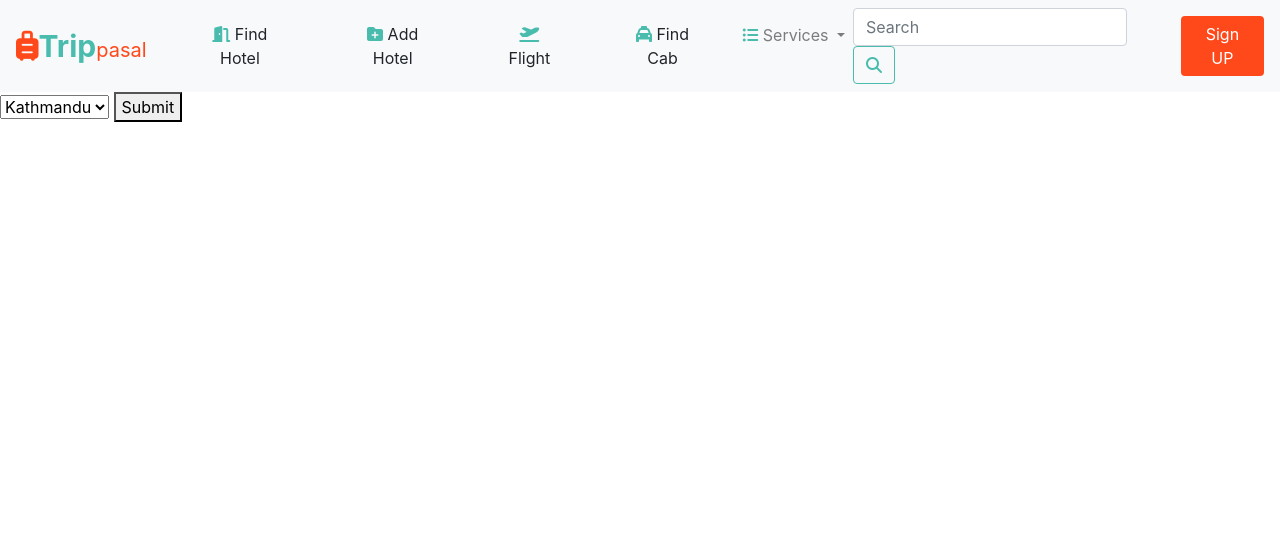
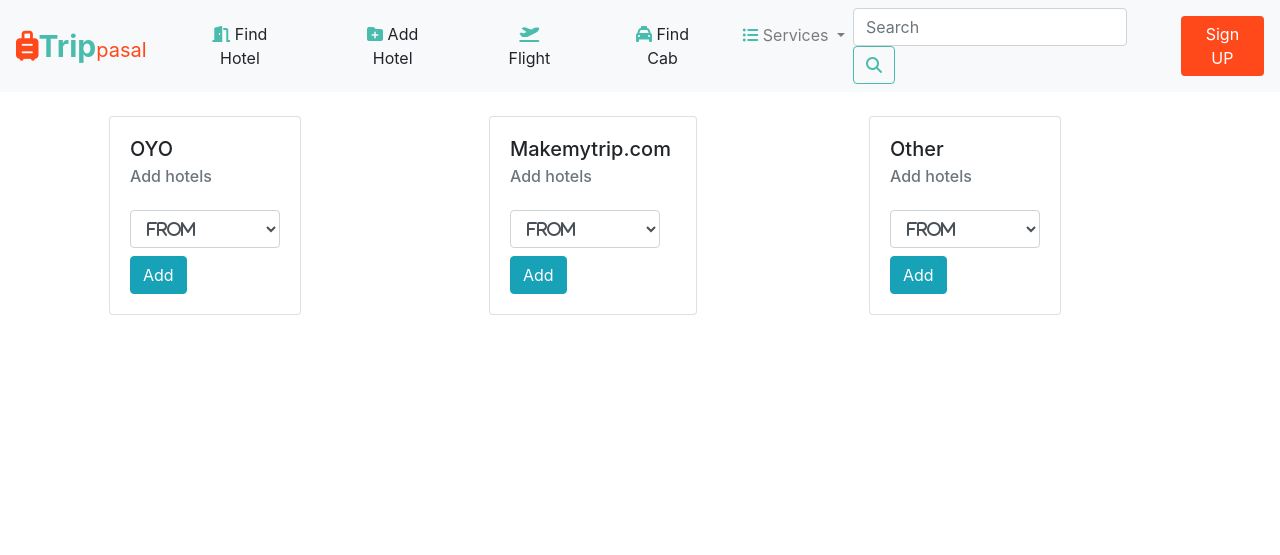
Before and after one commit to Aakash7khadka/TripPasal, a Django app: page /addhotels/ in a window 1280 px wide. Shown: the top 555 px of the page. Run offline with Django 3.2, Linux system fonts and the light colour scheme; some libraries are stand-ins or nearby versions.

Commit message:
early morning add hotel

```diff
--- a/template/addhotel.html
+++ b/template/addhotel.html
@@ -1,12 +1,115 @@
 {% extends 'base.html' %}
 
 {% block content %}
- <form action="add">
-    <select name="destination" id="">
-        <option value="kathmandu">Kathmandu</option>
-        <option value="pokhara">Pokhara</option>
-    </select>
-    <button type="submit">Submit</button>
- </form>
+
+<div class="container">
+    <div class="row">
+        <div class="col-sm">
+            <form action="add">
+                <div class="card ml-4 mt-4" style="width: 12rem;">
+                    <div class="card-body">
+                        <h5 class="card-title">OYO</h5>
+                        <h6 class="card-subtitle mb-2 text-muted">Add hotels</h6>
+
+                        <select name="destination" class="form-control mr-sm-2 mt-4 mb-2 "
+                            style="width: 150px;font-family:FontAwesome" type="text" placeholder="&#xf21d From"
+                            aria-label="Search" name="first_dest" id="">
+                            <option value="">From</option>
+                            <option value="kathmandu">kathmandu</option>
+                            <option value="pokhara">pokhara</option>
+                            <option value="lukla">lukla</option>
+                            <option value="pokhara">pokhara</option>
+                            <option value="jomsom">jomsom</option>
+                            <option value="bhadrapur">bhadrapur</option>
+                            <option value="biratnagar">biratnagar</option>
+                            <option value="bhojpur">bhojpur</option>
+                            <option value="dhangadi">dhangadi</option>
+                            <option value="tumlingtar">tumlingtar</option>
+                        </select>
+
+                        <button class="btn  btn-info my4- my-sm-0 " style="" type="submit">
+                            Add
+                        </button>
+
+                    </div>
+                </div>
+
+            </form>
+
+        </div>
+        <div class="col-sm">
+            <form action="add">
+                <div class="card ml-4 mt-4" style="width: 13rem;">
+                    <div class="card-body">
+                        <h5 class="card-title">Makemytrip.com</h5>
+                        <h6 class="card-subtitle mb-2 text-muted">Add hotels</h6>
+
+                        <select name="destination" class="form-control mr-sm-2 mt-4 mb-2 "
+                            style="width: 150px;font-family:FontAwesome" type="text" placeholder="&#xf21d From"
+                            aria-label="Search" name="first_dest" id="">
+                            <option value="">From</option>
+                            <option value="kathmandu">kathmandu</option>
+                            <option value="pokhara">pokhara</option>
+                            <option value="lukla">lukla</option>
+                            <option value="pokhara">pokhara</option>
+                            <option value="jomsom">jomsom</option>
+                            <option value="bhadrapur">bhadrapur</option>
+                            <option value="biratnagar">biratnagar</option>
+                            <option value="bhojpur">bhojpur</option>
+                            <option value="dhangadi">dhangadi</option>
+                            <option value="tumlingtar">tumlingtar</option>
+                        </select>
+
+                        <button class="btn  btn-info my4- my-sm-0 " style="" type="submit">
+                            Add
+                        </button>
+
+                    </div>
+                </div>
+
+            </form>
+
+        </div>
+        <div class="col-sm">
+            <form action="add">
+                <div class="card ml-4 mt-4" style="width: 12rem;">
+                    <div class="card-body">
+                        <h5 class="card-title">Other</h5>
+                        <h6 class="card-subtitle mb-2 text-muted">Add hotels</h6>
+
+                        <select name="destination" class="form-control mr-sm-2 mt-4 mb-2 "
+                            style="width: 150px;font-family:FontAwesome" type="text" placeholder="&#xf21d From"
+                            aria-label="Search" name="first_dest" id="">
+                            <option value="">From</option>
+                            <option value="kathmandu">kathmandu</option>
+                            <option value="pokhara">pokhara</option>
+                            <option value="lukla">lukla</option>
+                            <option value="pokhara">pokhara</option>
+                            <option value="jomsom">jomsom</option>
+                            <option value="bhadrapur">bhadrapur</option>
+                            <option value="biratnagar">biratnagar</option>
+                            <option value="bhojpur">bhojpur</option>
+                            <option value="dhangadi">dhangadi</option>
+                            <option value="tumlingtar">tumlingtar</option>
+                        </select>
+
+                        <button class="btn  btn-info my4- my-sm-0 " style="" type="submit">
+                            Add
+                        </button>
+
+                    </div>
+                </div>
+
+            </form>
+
+        </div>
+    </div>
+</div>
+
+
+{% block hotelsuccess %}
 
 {% endblock %}
+
+
+{% endblock %}
--- a/template/addhotelsucessful.html
+++ b/template/addhotelsucessful.html
@@ -1,5 +1,5 @@
-{% extends 'base.html' %}
+{% extends 'addhotel.html' %}
 
-{% block content %}
+{% block hotelsuccess %}
 <h1>Sucessful</h1>
 {% endblock %}
```
